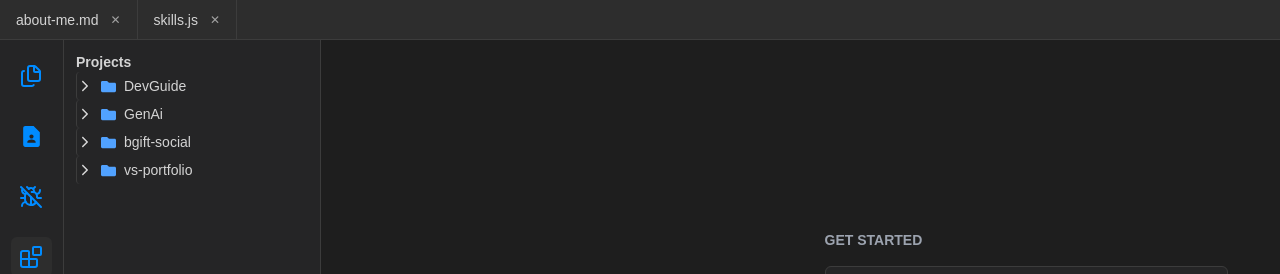
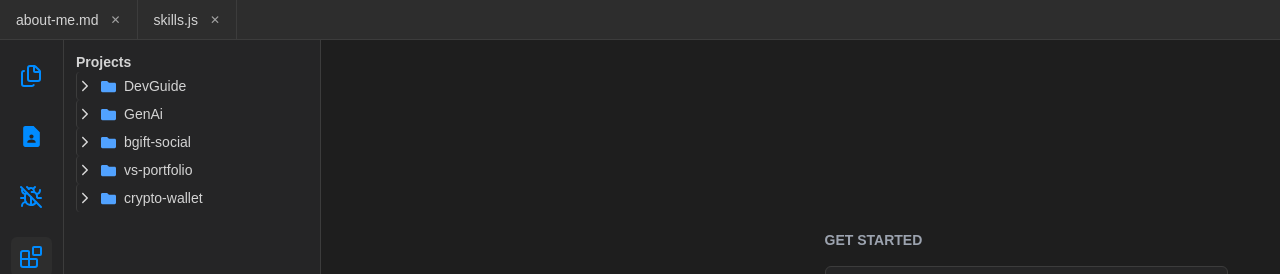
Before and after one commit to rafiqwe/vsportfolio, a Next.js app: page / in a window 1280 px wide. Both pictures are taken after a click on the item 31 px from the left and 257 px from the top of the page. Shown: the top 274 px of the page. Built offline with nearby package versions, Linux system fonts and the light colour scheme.

Commit message:
Updated: project component

```diff
--- a/app/components/projects/Project.tsx
+++ b/app/components/projects/Project.tsx
@@ -18,6 +18,10 @@ const Project = () => {
       name: "vs-portfolio",
       link: "/project/vs-portfolio",
     },
+    {
+      name: "crypto-wallet",
+      link: "/project/crypto-wallet",
+    },
   ];
   return (
     <div>
```
